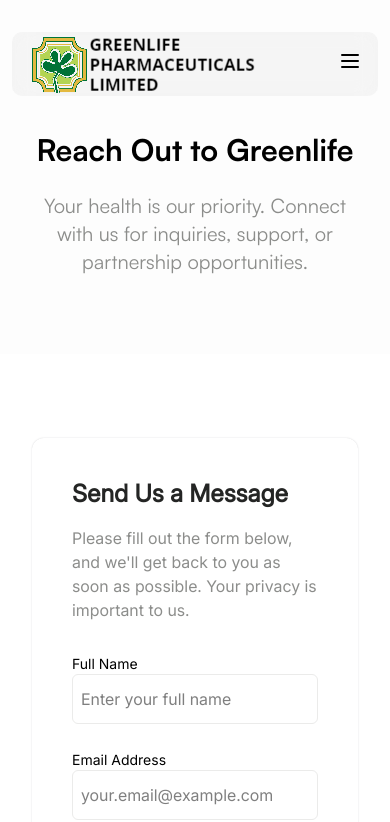
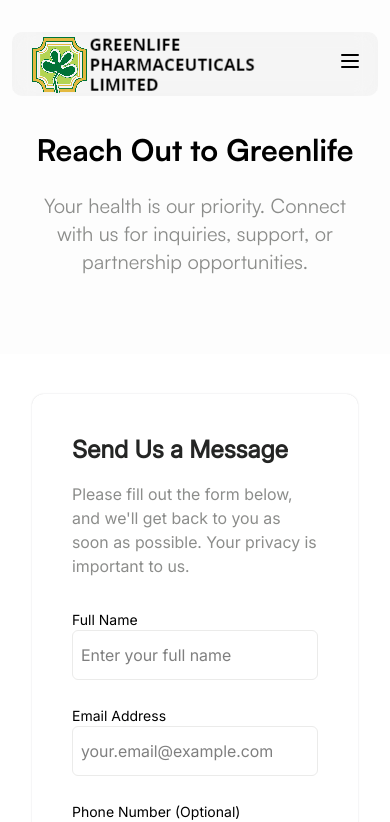
Before and after one commit to alexpeteronoja/greenlife, a React (Vite) app: page /contact in a window 390 px wide. Shown: the top 822 px of the page. Built offline with nearby package versions, Linux system fonts and the light colour scheme.

Commit message:
edited contact us page

```diff
--- a/src/pages/Contact.jsx
+++ b/src/pages/Contact.jsx
@@ -25,7 +25,7 @@ function Contact() {
         </div>
       </div>
 
-      <div className="grid md:grid-cols-2 gap-14 mt-21 mb-24 mx-8">
+      <div className="grid md:grid-cols-2 gap-14 mt-10 md:mt-21 mb-24 mx-8">
         {/* First Section */}
         <div className="font-inter p-10 rounded-xl shadow-[0_0_2px_0_#171A1F1F,_0_0_1px_0_#171A1F12]">
           <p className="text-[#242524] text-2xl md:text-3xl font-bold">
```
